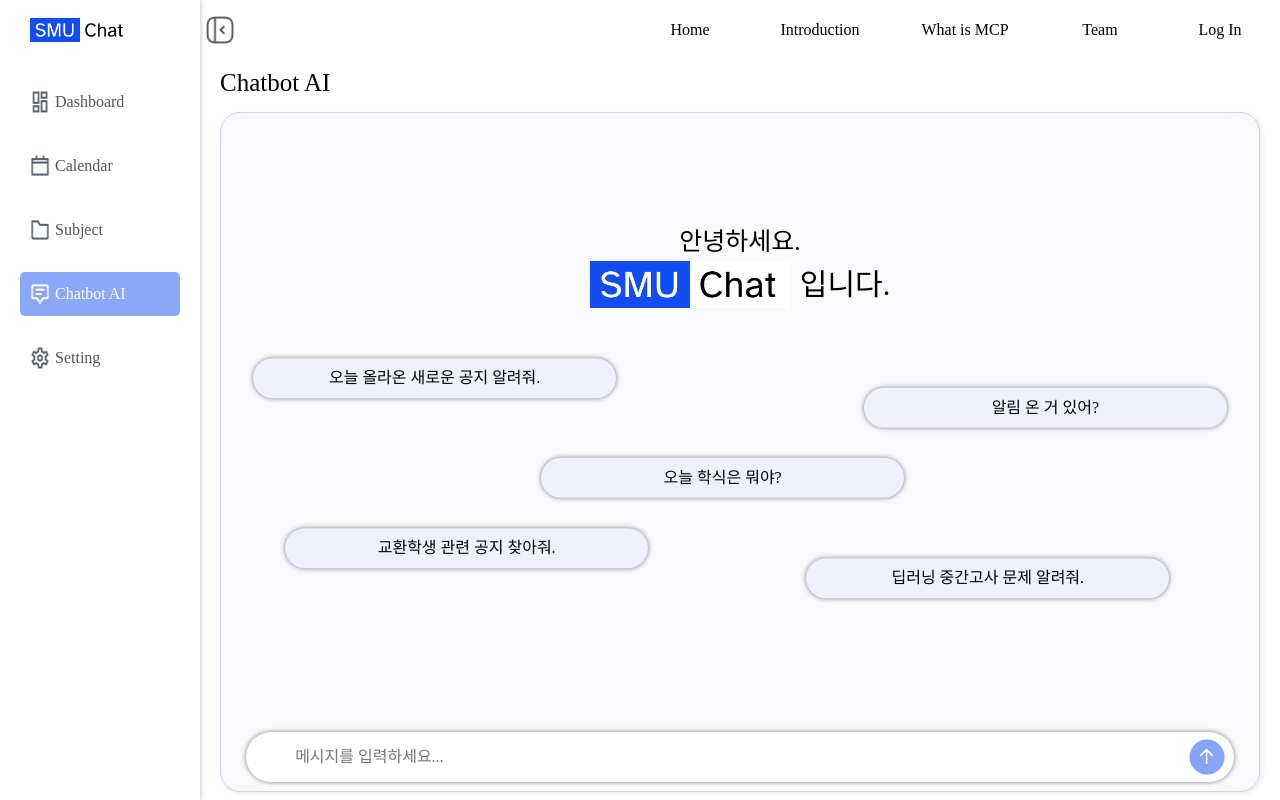
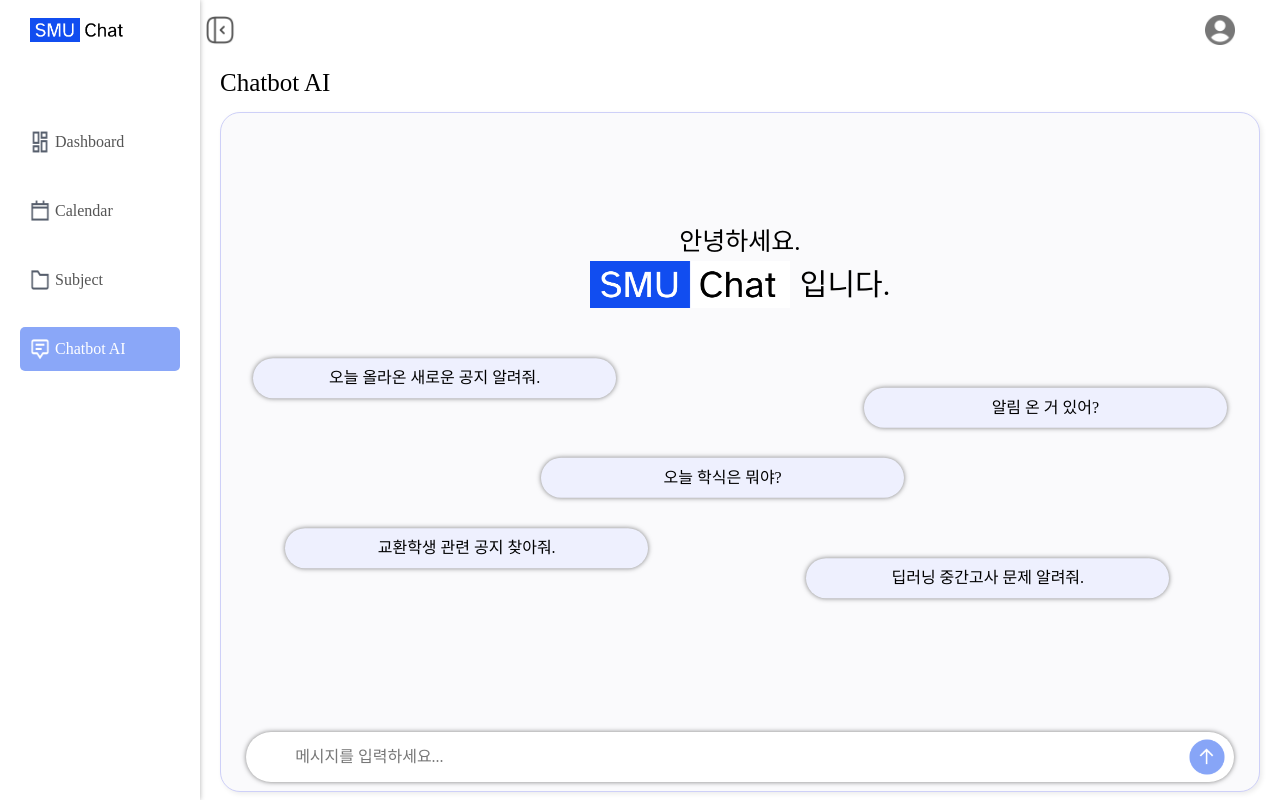
Before and after one commit to oneTeam-MCP/oneTeam_Frontend, a React (Vite) app: page /chatbot in a window 1280 px wide. Built offline with nearby package versions, Linux system fonts and the light colour scheme; a web font is replaced by a local one.

Commit message:
ft. 수정

```diff
--- a/src/App.css
+++ b/src/App.css
@@ -184,7 +184,7 @@ select {
   width: 100%;
   text-align: left;
   padding: 10px;
-  margin-bottom: 20px;
+  margin-bottom: 25px;
   display: flex;
 }
 
--- a/src/components/nav.tsx
+++ b/src/components/nav.tsx
@@ -3,7 +3,12 @@ import { Link } from "react-router-dom";
 import Button from "../components/button.tsx";
 import "../App.css";
 
-export default function Nav() {
+type NavType = "login" | "logout";
+type NavProps = {
+  type?: NavType;
+};
+
+export default function Nav({ type }: NavProps) {
   const scrollToSection = (id: string) => {
     const element = document.getElementById(id);
     if (element) {
@@ -56,6 +61,8 @@ export default function Nav() {
             alignItems: "center",
           }}
         >
+          {type === "login" ? (
+            <>
               <div
                 className="nav_text"
                 onClick={() => scrollToSection("home")}
@@ -89,6 +96,22 @@ export default function Nav() {
                   Log In
                 </div>
               </Link>
+            </>
+          ) : (
+            <>
+              <div
+                onClick={() => scrollToSection("team")}
+                style={{
+                  width: "120px",
+                  display: "flex",
+                  justifyContent: "center",
+                  alignItems: "center",
+                }}
+              >
+                <img src="../icon/profile.png" style={{ width: "30px" }} />
+              </div>
+            </>
+          )}
         </div>
       </div>
     </div>
--- a/src/components/side_nav.tsx
+++ b/src/components/side_nav.tsx
@@ -77,7 +77,7 @@ export default function SideNav({ type, open, setOpen }: NavProps) {
             />
           </Link>
         </div>
-        <div style={{ width: "80%", height: "80%" }}>
+        <div style={{ width: "80%", height: "70%" }}>
           <Link to="/dashboard" style={{ textDecoration: "none" }}>
             <div
               className="side_nav_list"
@@ -178,31 +178,6 @@ export default function SideNav({ type, open, setOpen }: NavProps) {
               <div style={{ marginLeft: "5px" }}>Chatbot AI</div>
             </div>
           </Link>
-          <Link to="/setting" style={{ textDecoration: "none" }}>
-            <div
-              className="side_nav_list"
-              style={
-                type === "setting"
-                  ? {
-                      color: "#fff",
-                      background: "#8AA7F8",
-                      borderRadius: "5px",
-                    }
-                  : {}
-              }
-            >
-              <img
-                src={
-                  type === "setting"
-                    ? "../icon/setting_enabled.png"
-                    : "../icon/setting_disabled.png"
-                }
-                alt="setting"
-                style={{ width: "20px" }}
-              />
-              <div style={{ marginLeft: "5px" }}>Setting</div>
-            </div>
-          </Link>
         </div>
       </div>
     </>
--- a/src/tabs/home.tsx
+++ b/src/tabs/home.tsx
@@ -9,7 +9,7 @@ import "../App.css";
 export default function Home() {
   return (
     <div>
-      <Nav />
+      <Nav type="login" />
       <div style={{ width: "100%" }}>
         <div
           style={{
--- a/src/tabs/logIn.tsx
+++ b/src/tabs/logIn.tsx
@@ -40,7 +40,7 @@ export default function Login() {
         body: JSON.stringify({
           userId: e.StudentNum,
           userPw: e.Password,
-          action: "login",
+          action: "crawl",
         }),
       }
     )
```
Also changed, not shown: public/icon/profile.png (added). Lines whose indentation alone changed are shown as unchanged.
